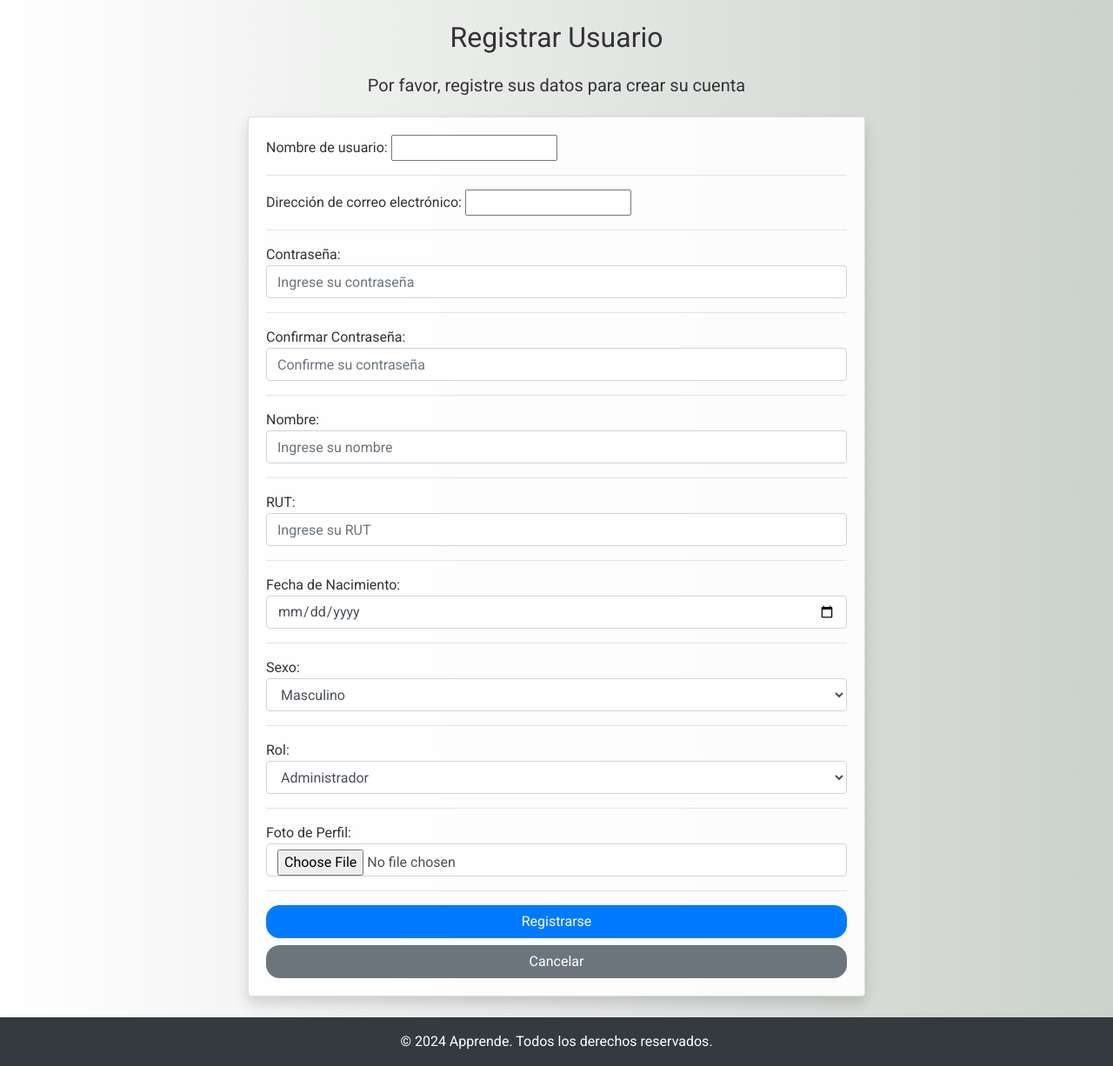
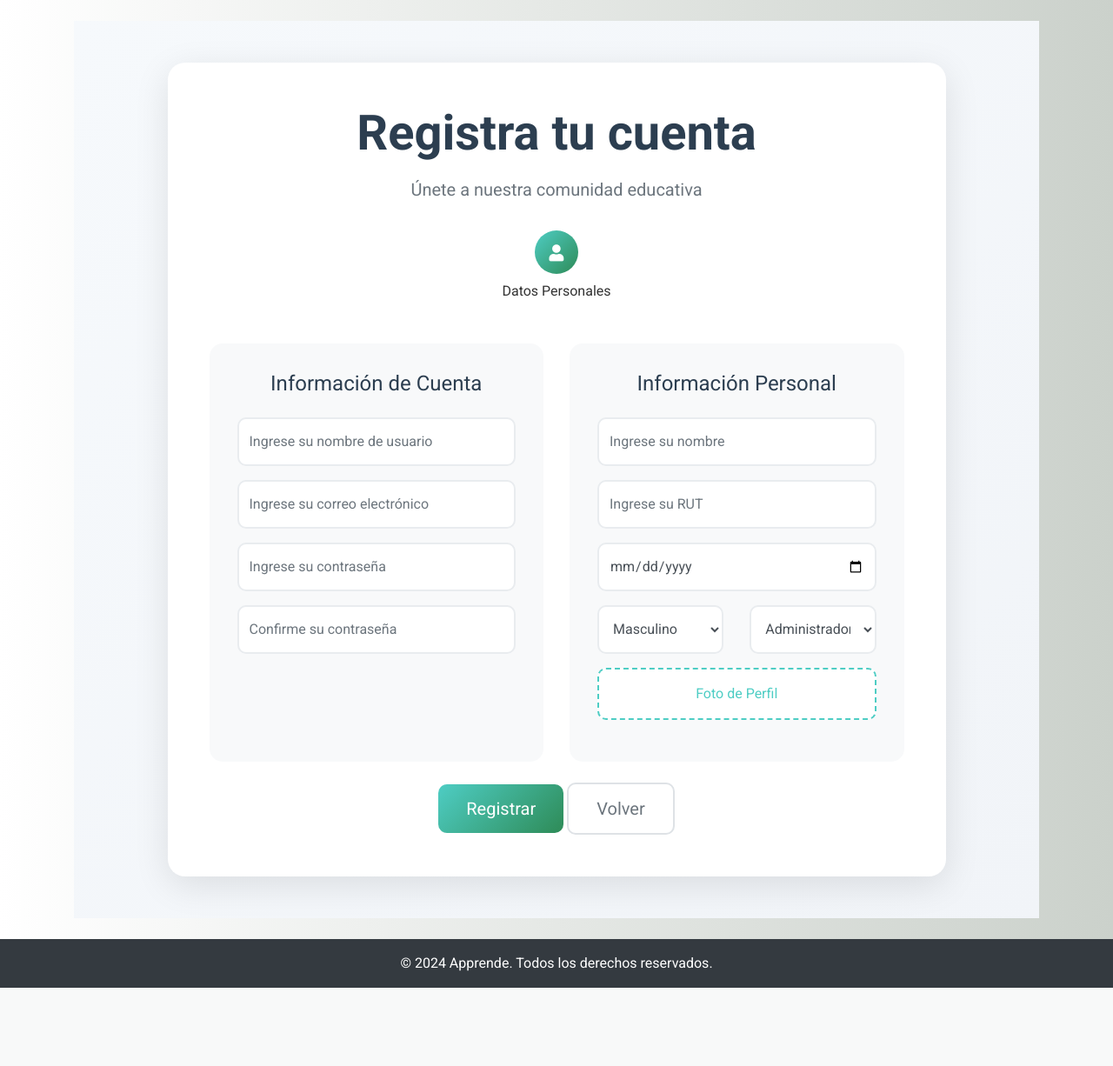
Before and after one commit to SebastianEspinozaSolis/ApprendeWeb, a Django app: page /registro/ in a window 1280 px wide. Shown: the part 56-1282 px from the top of the page at 87% size. After the commit the page ends 1192 px from the top, so only its background shows below. Run offline with Django 5.2, Linux system fonts and the light colour scheme; some libraries are stand-ins or nearby versions.

Commit message:
rediseño del login y registro

```diff
--- /dev/null
+++ b/static/css/registro.css
@@ -0,0 +1,157 @@
+.registro-container {
+    background: linear-gradient(135deg, #f6f9fc 0%, #f1f4f8 100%);
+    padding: 3rem 0;
+    min-height: 100vh;
+}
+
+.registro-card {
+    background: white;
+    border-radius: 20px;
+    padding: 3rem;
+    box-shadow: 0 10px 40px rgba(0,0,0,0.1);
+}
+
+.registro-header {
+    margin-bottom: 3rem;
+}
+
+.registro-header h1 {
+    color: #2c3e50;
+    font-weight: 700;
+}
+
+.progress-steps {
+    display: flex;
+    justify-content: center;
+    align-items: center;
+    margin: 2rem 0;
+}
+
+.step {
+    display: flex;
+    flex-direction: column;
+    align-items: center;
+}
+
+.step-icon {
+    width: 50px;
+    height: 50px;
+    border-radius: 50%;
+    background: linear-gradient(135deg, #4ECDC4 0%, #2E8B57 100%);
+    display: flex;
+    align-items: center;
+    justify-content: center;
+    color: white;
+    font-size: 1.2rem;
+    margin-bottom: 0.5rem;
+}
+
+.form-card {
+    background: #f8f9fa;
+    border-radius: 15px;
+    padding: 2rem;
+    height: 100%;
+}
+
+.form-section-title {
+    font-size: 1.2rem;
+    color: #2c3e50;
+    margin-bottom: 1.5rem;
+    text-align: center;
+}
+
+.form-floating {
+    position: relative;
+    margin-bottom: 1.5rem;
+}
+
+.form-floating > input,
+.form-floating > select {
+    height: 3.5rem;
+    padding: 1rem 0.75rem;
+    border: 2px solid #e9ecef;
+    border-radius: 10px;
+    width: 100%;
+    background: white;
+}
+
+.form-floating > label {
+    position: absolute;
+    top: 0;
+    left: 0;
+    width: 100%;
+    height: 100%;
+    padding: 1rem 0.75rem;
+    pointer-events: none;
+    border: 1px solid transparent;
+    transform-origin: 0 0;
+    transition: opacity .1s ease-in-out,transform .1s ease-in-out;
+    color: #6c757d;
+    text-align: center;
+}
+
+.form-floating > input:focus,
+.form-floating > select:focus {
+    border-color: #4ECDC4;
+    box-shadow: 0 0 0 0.2rem rgba(78,205,196,0.25);
+    outline: none;
+}
+
+.custom-file-upload {
+    display: block;
+    padding: 1rem;
+    background: white;
+    border: 2px dashed #4ECDC4;
+    border-radius: 10px;
+    cursor: pointer;
+    text-align: center;
+    color: #4ECDC4;
+    transition: all 0.3s ease;
+    width: 100%;
+}
+
+.custom-file-upload:hover {
+    background: rgba(78,205,196,0.1);
+}
+
+.custom-file-upload input[type="file"] {
+    display: none;
+}
+
+.btn {
+    padding: 0.8rem 2rem;
+    border-radius: 10px;
+    font-weight: 500;
+    transition: all 0.3s ease;
+}
+
+.btn-primary {
+    background: linear-gradient(135deg, #4ECDC4 0%, #2E8B57 100%);
+    border: none;
+}
+
+.btn-primary:hover {
+    transform: translateY(-2px);
+    box-shadow: 0 5px 15px rgba(78,205,196,0.3);
+}
+
+.btn-outline-secondary {
+    border: 2px solid #dee2e6;
+    color: #6c757d;
+}
+
+.btn-outline-secondary:hover {
+    background: #f8f9fa;
+    border-color: #4ECDC4;
+    color: #4ECDC4;
+}
+
+@media (max-width: 768px) {
+    .registro-card {
+        padding: 1.5rem;
+    }
+
+    .form-card {
+        margin-bottom: 1.5rem;
+    }
+}
--- a/templates/base.html
+++ b/templates/base.html
@@ -8,6 +8,8 @@
     <link rel="stylesheet" href="https://stackpath.bootstrapcdn.com/bootstrap/4.5.2/css/bootstrap.min.css">
     <!-- Tu archivo de estilos CSS -->
     <link rel="stylesheet" href="{% static 'css/estilos.css' %}">
+    <!-- Bloque para CSS adicional -->
+    {% block css %}{% endblock %}
     <!-- Agregar Google Fonts -->
     <link href="https://fonts.googleapis.com/css2?family=Roboto:wght@400;700&display=swap" rel="stylesheet">
     <style>
--- a/usuarios/forms.py
+++ b/usuarios/forms.py
@@ -4,6 +4,8 @@ from .models import Perfil, Apoderado,Administrador,Alumno,Profesor
 from curso.models import Curso
 
 class RegistroForm(forms.ModelForm):
+    username = forms.CharField(widget=forms.TextInput(attrs={'class': 'form-control', 'placeholder': 'Ingrese su nombre de usuario'}), label='Usuario')
+    email = forms.EmailField(widget=forms.EmailInput(attrs={'class': 'form-control', 'placeholder': 'Ingrese su correo electrónico'}), label='Correo Electrónico')
     password = forms.CharField(widget=forms.PasswordInput(attrs={'class': 'form-control', 'placeholder': 'Ingrese su contraseña'}), label='Contraseña')
     password_confirmacion = forms.CharField(widget=forms.PasswordInput(attrs={'class': 'form-control', 'placeholder': 'Confirme su contraseña'}), label='Confirmar Contraseña')
 
--- a/usuarios/templates/usuarios/registro.html
+++ b/usuarios/templates/usuarios/registro.html
@@ -1,81 +1,129 @@
 {% extends 'base.html' %}
+{% load static %}
 
 {% block title %}Registrar Usuario{% endblock %}
 
+{% block css %}
+<link rel="stylesheet" href="{% static 'css/registro.css' %}">
+{% endblock %}
+
 {% block content %}
-<div class="container mt-4">
-    <h2 class="text-center mb-4">Registrar Usuario</h2>
-    <h5 class="text-center mb-4">Por favor, registre sus datos para crear su cuenta</h5>
+<div class="registro-container">
+    <div class="container">
         <div class="row justify-content-center">
-        <div class="col-md-8">
-            <div class="card shadow">
-                <div class="card-body">
-                    <form method="post" enctype="multipart/form-data">
+            <div class="col-lg-10">
+                <div class="registro-card">
+                    <div class="registro-header text-center">
+                        <h1 class="display-4 mb-3">Registra tu cuenta</h1>
+                        <p class="lead text-muted">Únete a nuestra comunidad educativa</p>
+                        <div class="progress-steps mb-5">
+                            <div class="step active">
+                                <div class="step-icon">
+                                    <i class="fas fa-user"></i>
+                                </div>
+                                <span>Datos Personales</span>
+                            </div>
+                        </div>
+                    </div>
+
+                    <form method="post" enctype="multipart/form-data" class="registro-form">
                         {% csrf_token %}
-                        <div class="form-group">
-                            {{ form.username.label }}:
+
+                        <div class="row g-4">
+                            <!-- Columna Izquierda -->
+                            <div class="col-md-6">
+                                <div class="form-card">
+                                    <h3 class="form-section-title text-center" style="font-size: 1.5rem;">
+                                        Información de Cuenta
+                                    </h3>
+
+                                    <div class="form-floating mb-3">
                                         {{ form.username }}
+
                                         {{ form.username.errors }}
                                     </div>
-                        <hr>
-                        <div class="form-group">
-                            {{ form.email.label }}:
+
+                                    <div class="form-floating mb-3">
                                         {{ form.email }}
+
                                         {{ form.email.errors }}
                                     </div>
-                        <hr>
-                        <div class="form-group">
-                            {{ form.password.label }}:
+
+                                    <div class="form-floating mb-3">
                                         {{ form.password }}
+
                                         {{ form.password.errors }}
                                     </div>
-                        <hr>
-                        <div class="form-group">
-                            {{ form.password_confirmacion.label }}:
+
+                                    <div class="form-floating mb-3">
                                         {{ form.password_confirmacion }}
+
                                         {{ form.password_confirmacion.errors }}
                                     </div>
-                        <hr>
-                        <div class="form-group">
-                            {{ form.nombre.label }}:
+                                </div>
+                            </div>
+
+                            <!-- Columna Derecha -->
+                            <div class="col-md-6">
+                                <div class="form-card">
+                                    <h3 class="form-section-title text-center" style="font-size: 1.5rem;">
+                                        Información Personal
+                                    </h3>
+
+                                    <div class="form-floating mb-3">
                                         {{ form.nombre }}
+
                                         {{ form.nombre.errors }}
                                     </div>
-                        <hr>
-                        <div class="form-group">
-                            {{ form.rut.label }}:
+
+                                    <div class="form-floating mb-3">
                                         {{ form.rut }}
+
                                         {{ form.rut.errors }}
                                     </div>
-                        <hr>
-                        <div class="form-group">
-                            {{ form.fecha_nacimiento.label }}:
+
+                                    <div class="form-floating mb-3">
                                         {{ form.fecha_nacimiento }}
+
                                         {{ form.fecha_nacimiento.errors }}
                                     </div>
-                        <hr>
-                        <div class="form-group">
-                            {{ form.sexo.label }}:
+
+                                    <div class="row">
+                                        <div class="col-md-6">
+                                            <div class="form-floating mb-3">
                                                 {{ form.sexo }}
+
                                                 {{ form.sexo.errors }}
                                             </div>
-                        <hr>
-                        <div class="form-group">
-                            {{ form.rol.label }}:
+                                        </div>
+                                        <div class="col-md-6">
+                                            <div class="form-floating mb-3">
                                                 {{ form.rol }}
+
                                                 {{ form.rol.errors }}
                                             </div>
-                        <hr>
-                        <div class="form-group">
-                            {{ form.foto.label }}:
+                                        </div>
+                                    </div>
+
+                                    <div class="form-group mb-3">
+                                        <label class="custom-file-upload text-center">
+                                            Foto de Perfil
                                             {{ form.foto }}
-                            {% for error in form.foto.errors %}
-                                <div class="alert alert-danger">{{ error }}</div>
-                            {% endfor %}
+                                        </label>
+                                        {{ form.foto.errors }}
                                     </div>
-                        <hr>
-                        <button type="submit" class="btn btn-primary btn-block" style="border-radius: 15px;">Registrarse</button>
-                        <a href="{% url 'usuarios:login' %}" class="btn btn-secondary btn-block mt-2" style="border-radius: 15px;">Cancelar</a>
+                                </div>
+                            </div>
+                        </div>
+
+                        <div class="form-actions text-center mt-4">
+                            <button type="submit" class="btn btn-primary btn-lg">
+                                Registrar
+                            </button>
+                            <a href="{% url 'usuarios:login' %}" class="btn btn-outline-secondary btn-lg ms-3">
+                                Volver
+                            </a>
+                        </div>
                     </form>
                 </div>
             </div>
```
Also changed, not shown: static/css/login.css (added, +176 -0 lines), usuarios/templates/usuarios/login.html (+68 -17 lines). Lines whose indentation alone changed are shown as unchanged.
